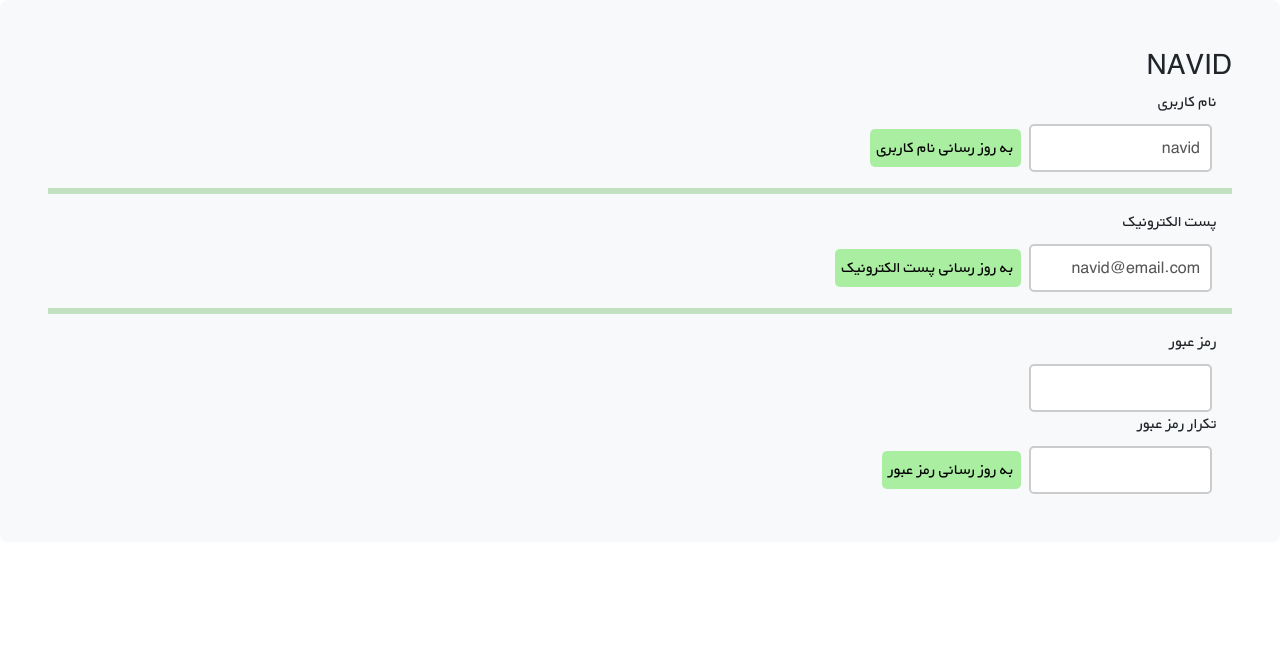
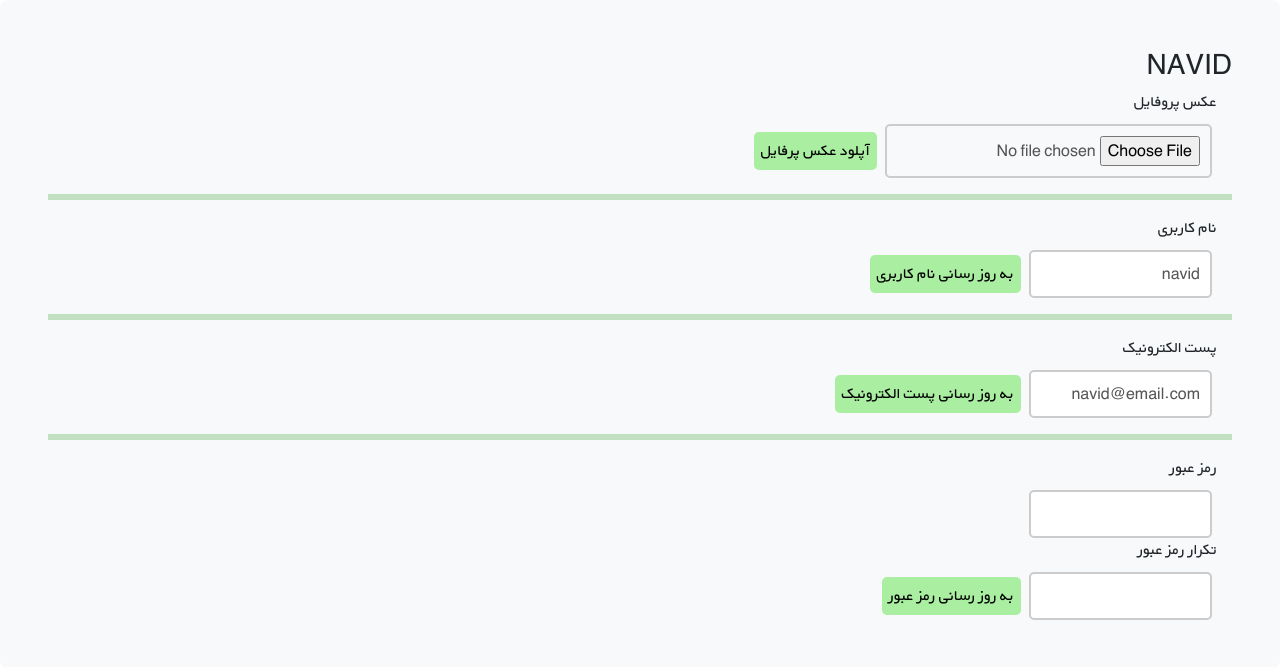
Before and after one commit to navidr98/Social-network-Flask, a Flask app: a page that uses A/blog/templates/edit_profile.html in a window 1280 px wide. Shown: the part 60-727 px from the top of the page. Run offline with Flask 3, Linux system fonts and the light colour scheme; a user stored in the database is signed in; some libraries are stand-ins or nearby versions.

Commit message:
front part 3 added

```diff
--- a/A/blog/__init__.py
+++ b/A/blog/__init__.py
@@ -8,7 +8,7 @@ app = Flask(__name__)
 app.config['SECRET_KEY'] = '2409754aaf7cb3764fd79d401f9b408b'
 
 app.config['SQLALCHEMY_DATABASE_URI'] = 'sqlite:///../blog.db'
-
+app.config['UPLOAD_FOLDER'] = 'static/images'
 app.config['SECRET_KEY'] = '\xf0?a\x9a\\\xff\xd4;\x0c\xcbHi' # Replace with your own secret key
 app.config['RECAPTCHA_PUBLIC_KEY'] = '6Lez6zEqAAAAAEOsCQYAQS4myQ7U8I_IALpF3jMj' # Replace with your reCAPTCHA site key
 app.config['RECAPTCHA_PRIVATE_KEY'] = '6Lez6zEqAAAAAMZfC6t6wBXzHFQm7lmNGcUEazR_' # Replace with your reCAPTCHA secret key
--- a/A/blog/forms.py
+++ b/A/blog/forms.py
@@ -1,5 +1,5 @@
 from flask_wtf import FlaskForm
-from wtforms import StringField, PasswordField, BooleanField, SubmitField, TextAreaField
+from wtforms import StringField, PasswordField, BooleanField, SubmitField, TextAreaField, FileField
 from wtforms.validators import DataRequired, Length, Email, EqualTo, ValidationError
 from blog.models import User
 from flask_wtf.recaptcha import RecaptchaField
@@ -40,6 +40,8 @@ class EditProfileFrom(FlaskForm):
     email = StringField('پست الکترونیک',validators=[Email(message='پست الکترونیک معتبر وارد کنید ')])
     password = PasswordField('رمز عبور',validators=[Length(max=30, message='رمز عبور حداقل شامل ۴ حرف باشد')])
     confirm_password = PasswordField('تکرار رمز عبور', validators=[EqualTo('password', message='رمز عبور همخوانی ندارد')])
+    profile_picture = FileField('عکس پروفایل')
+    submit_picture = SubmitField('آپلود عکس پرفایل')
     submit_user = SubmitField('به روز رسانی نام کاربری')
     submit_email = SubmitField('به روز رسانی پست الکترونیک')
     submit_pass = SubmitField('به روز رسانی رمز عبور')
@@ -85,3 +87,7 @@ class DisLikeForm(FlaskForm):
 class SearchForm(FlaskForm):
     title = StringField('Search by Title', validators=[DataRequired(message="بر اساس عنوان ")])
     submit = SubmitField('جستجو')
+
+class ProfileForm(FlaskForm):
+    profile_picture = FileField('عکس پروفایل')
+    submit = SubmitField('آپلود')
--- a/A/blog/models.py
+++ b/A/blog/models.py
@@ -12,6 +12,7 @@ class User(UserMixin, db.Model):
     username = db.Column(db.String(30), unique=True,nullable=False)
     email = db.Column(db.String(45), unique=True, nullable=False)
     password = db.Column(db.String(30), nullable=False)
+    profile_picture = db.Column(db.String(150), default='prof.jpg')
     posts = db.relationship('Post', cascade="all, delete", backref='author', lazy=True)
     comments = db.relationship('Comment', cascade="all, delete", backref='owner', lazy=True)
     replies = db.relationship('Reply', cascade="all, delete", backref='response', lazy=True)
--- a/A/blog/routes.py
+++ b/A/blog/routes.py
@@ -5,6 +5,7 @@ from blog.models import User, Post, Comment, Reply, Like
 from flask_login import login_user, current_user, logout_user, login_required
 from flask_dance.contrib.google import google
 import jdatetime
+import os
 
 
 
@@ -90,19 +91,35 @@ def profile(user_id):
 def edit_profile():
     form = EditProfileFrom()
 
+    if form.profile_picture.data:
+        if form.submit_picture.data:
+            # picture_file = form.profile_picture.data
+            # picture_file.save(os.path.join(app.config['image'], picture_file.filename))
+            # current_user.profile_picture = picture_file.filename
+            # db.session.commit()
+            # flash('عکس پروفایل حساب شما با موفقیت بروزرسانی شد', 'success')
+            # return redirect(url_for('edit_profile'))
+            pass
+
     if form.validate_on_submit():
         if form.submit_user.data:
             current_user.username = form.username.data
+            db.session.commit()
+            flash('نام کاری شما حساب شما با موفقیت بروزرسانی شد','success')
+            return redirect(url_for('edit_profile'))
+
+    if form.validate_on_submit():
+        if form.submit_email.data:
             current_user.email = form.email.data
             db.session.commit()
-            flash('نام کاری شما حساب شما با موفقیت بروزرسانی شد','info')
+            flash('پست الکترونیک شما حساب شما با موفقیت بروزرسانی شد','success')
             return redirect(url_for('edit_profile'))
 
-        elif form.submit_pass.data:
+    if form.submit_pass.data:
             hashed_password = bcrypt.generate_password_hash(form.password.data).decode('utf-8')
             current_user.password = hashed_password
             db.session.commit()
-            flash('رمز عبور حساب شما با موفقیت بروزرسانی شد','info')
+            flash('رمز عبور حساب شما با موفقیت بروزرسانی شد','success')
             return redirect(url_for('edit_profile'))
 
     elif request.method == 'GET':
--- a/A/blog/static/post-detail.css
+++ b/A/blog/static/post-detail.css
@@ -480,7 +480,7 @@
     border: 5px solid rgb(55, 84, 55);
     width: 80%;
     margin-bottom: 10px;
-    background-color:dimgray;
+    background-color: lightgrey;
     border-radius: 5%;
     padding-right: 10px;
     border-top-right-radius: 0;
--- a/A/blog/static/profile.css
+++ b/A/blog/static/profile.css
@@ -115,9 +115,9 @@
   }
   .button {
     text-decoration: none;
-    width: 160px;
+    width: 200px;
     position: absolute;
-    left: 5%;
+    right: inherit;
     bottom: 10%;
     cursor: pointer;
     font-size: 1rem;
--- a/A/blog/templates/edit_profile.html
+++ b/A/blog/templates/edit_profile.html
@@ -11,9 +11,13 @@
 
     {% include 'includes/form_errors.html' %}
 
-    <form action="" method="post">
+    <form action="" method="post" novalidate>
 
         {{ form.csrf_token }}
+
+        {{ form.profile_picture.label(class='label-prof') }} {{ form.profile_picture(class='input-style') }}
+        {{ form.submit_picture(class='sub-prof') }}
+        <hr class="hr2">
         {{ form.username.label(class='label-prof') }} {{ form.username(class='input-style') }}
         {{ form.submit_user(class='sub-prof') }}
         <hr class="hr2">
--- a/A/blog/templates/includes/navbar.html
+++ b/A/blog/templates/includes/navbar.html
@@ -3,9 +3,9 @@
 {% endblock %}
 <nav class="navbar navbar-expand-lg navbar-dark" id="menu">
     <div class="navbar-nav">
-            <img class="logo-" src="../../static/images/logo-.png" alt="">
-            <a class="home" aria-current="page" href="{{ url_for('home') }}">صفحه اصلی</a>
-            {% if current_user.is_authenticated %}
+        <img class="logo-" src="../../static/images/logo-.png" alt="">
+        <a class="home" aria-current="page" href="{{ url_for('home') }}">صفحه اصلی</a>
+        {% if current_user.is_authenticated %}
             <a class="prof" aria-current="page" href="{{ url_for('profile', user_id=current_user.id) }}">حساب کاربری</a>
             <a class="out" aria-current="page" href="{{ url_for('logout') }}">خروج</a>
         {% else %}
--- a/A/blog/templates/profile.html
+++ b/A/blog/templates/profile.html
@@ -19,6 +19,7 @@
         <a class="edit-button" href="{{ url_for('edit_profile') }}" ><svg class="edit-svgIcon" viewBox="0 0 512 512">
                     <path d="M410.3 231l11.3-11.3-33.9-33.9-62.1-62.1L291.7 89.8l-11.3 11.3-22.6 22.6L58.6 322.9c-10.4 10.4-18 23.3-22.2 37.4L1 480.7c-2.5 8.4-.2 17.5 6.1 23.7s15.3 8.5 23.7 6.1l120.3-35.4c14.1-4.2 27-11.8 37.4-22.2L387.7 253.7 410.3 231zM160 399.4l-9.1 22.7c-4 3.1-8.5 5.4-13.3 6.9L59.4 452l23-78.1c1.4-4.9 3.8-9.4 6.9-13.3l22.7-9.1v32c0 8.8 7.2 16 16 16h32zM362.7 18.7L348.3 33.2 325.7 55.8 314.3 67.1l33.9 33.9 62.1 62.1 33.9 33.9 11.3-11.3 22.6-22.6 14.5-14.5c25-25 25-65.5 0-90.5L453.3 18.7c-25-25-65.5-25-90.5 0zm-47.4 168l-144 144c-6.2 6.2-16.4 6.2-22.6 0s-6.2-16.4 0-22.6l144-144c6.2-6.2 16.4-6.2 22.6 0s6.2 16.4 0 22.6z"></path>
                   </svg></a><br><br>
+
         <a class="button" href="{{ url_for('new_post') }}" >  <svg
             xmlns="http://www.w3.org/2000/svg"
             width="1.25rem"
```
Also changed, not shown: A/blog.db.
